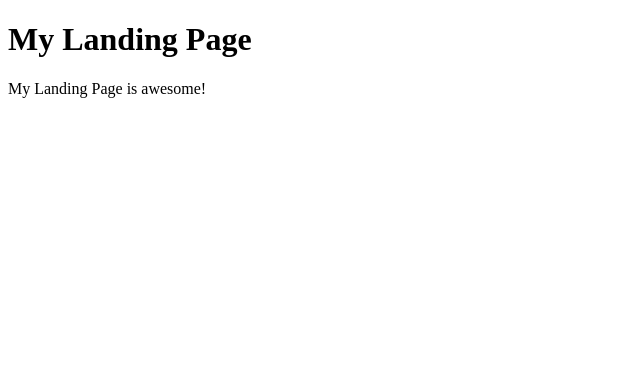
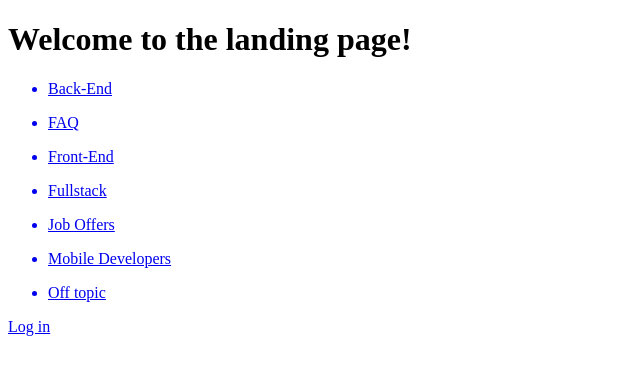
Before and after one commit to Ssionn/Dev2Dev, a Next.js app: page / in a window 1280 px wide. Shown: the top 374 px of the page, without its empty margins (0-640 px from the left). Built offline with nearby package versions, Linux system fonts and the light colour scheme.

Commit message:
landing page with navigation links

```diff
--- a/app/page.js
+++ b/app/page.js
@@ -1,10 +1,62 @@
-
-
+import Link from 'next/link';
+import React from 'react';
+import { useRouter } from 'next/navigation';
 export default function landingPage() {
-  return (
+  return(
     <div>
-      <h1>My Landing Page</h1>
-      <p>My Landing Page is awesome!</p>
+        <h1>Welcome to the landing page!</h1>
+        <Link href="/topics/back-end">
+            <ul>
+                <li>
+                    <p>Back-End</p>
+                </li>
+            </ul>
+        </Link>
+        <Link href="/topics/faq">
+            <ul>
+                <li>
+                    <p>FAQ</p>
+                </li>
+            </ul>
+        </Link>
+        <Link href="/topics/front-end">
+            <ul>
+                <li>
+                    <p>Front-End</p>
+                </li>
+            </ul>
+        </Link>
+        <Link href="/topics/fullstack">
+            <ul>
+                <li>
+                    <p>Fullstack</p>
+                </li>
+            </ul>
+        </Link>
+        <Link href="/topics/job-offers">
+            <ul>
+                <li>
+                    <p>Job Offers</p>
+                </li>
+            </ul>
+        </Link>
+        <Link href="/topics/mobile-dev">
+            <ul>
+                <li>
+                    <p>Mobile Developers</p>
+                </li>
+            </ul>
+        </Link>
+        <Link href="/topics/off-topic">
+            <ul>
+                <li>
+                    <p>Off topic</p>
+                </li>
+            </ul>
+        </Link>
+        <Link href="/login-page">
+          <p>Log in</p>
+        </Link>
     </div>
-  );
+  )
 }
```
Also changed, not shown: app/topics/back-end/page.js (added, +10 -0 lines), app/topics/faq/page.js (added, +10 -0 lines), app/topics/front-end/page.js (added, +10 -0 lines), app/topics/fullstack/page.js (added, +10 -0 lines), app/topics/job-offers/page.js (added, +10 -0 lines), app/topics/mobile-dev/page.js (added, +10 -0 lines), app/topics/off-topic/page.js (added, +10 -0 lines).
